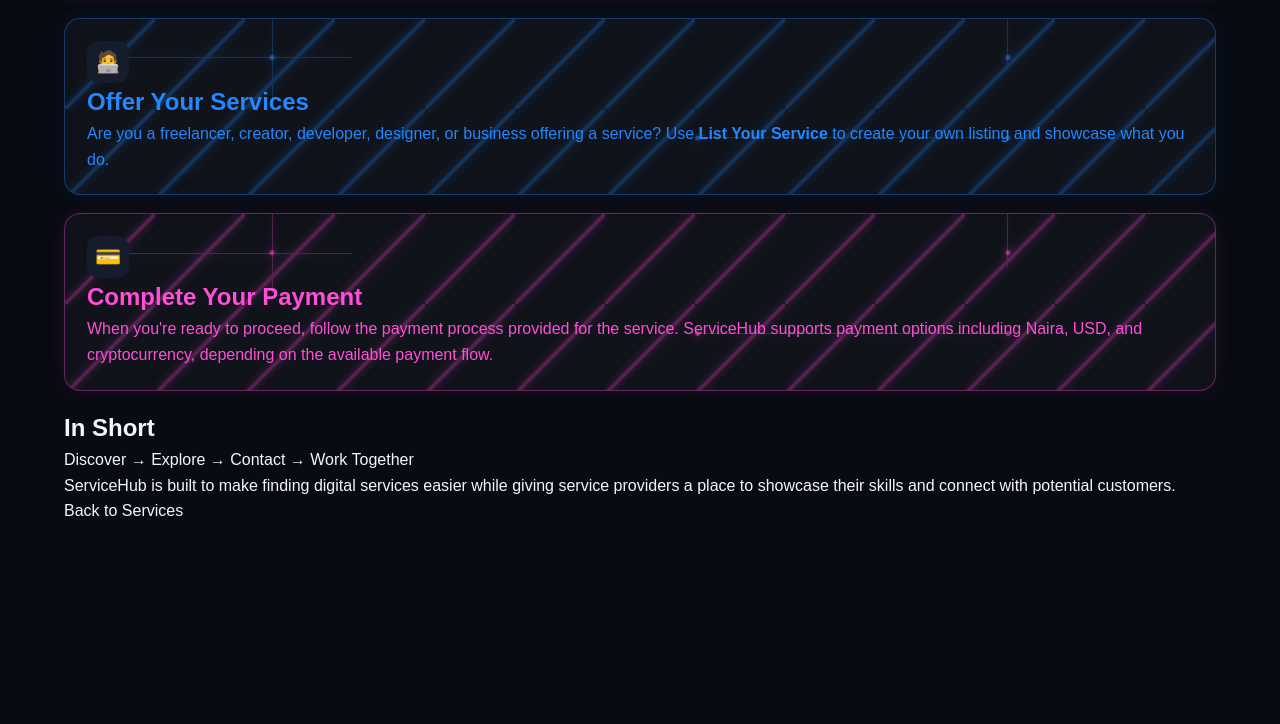
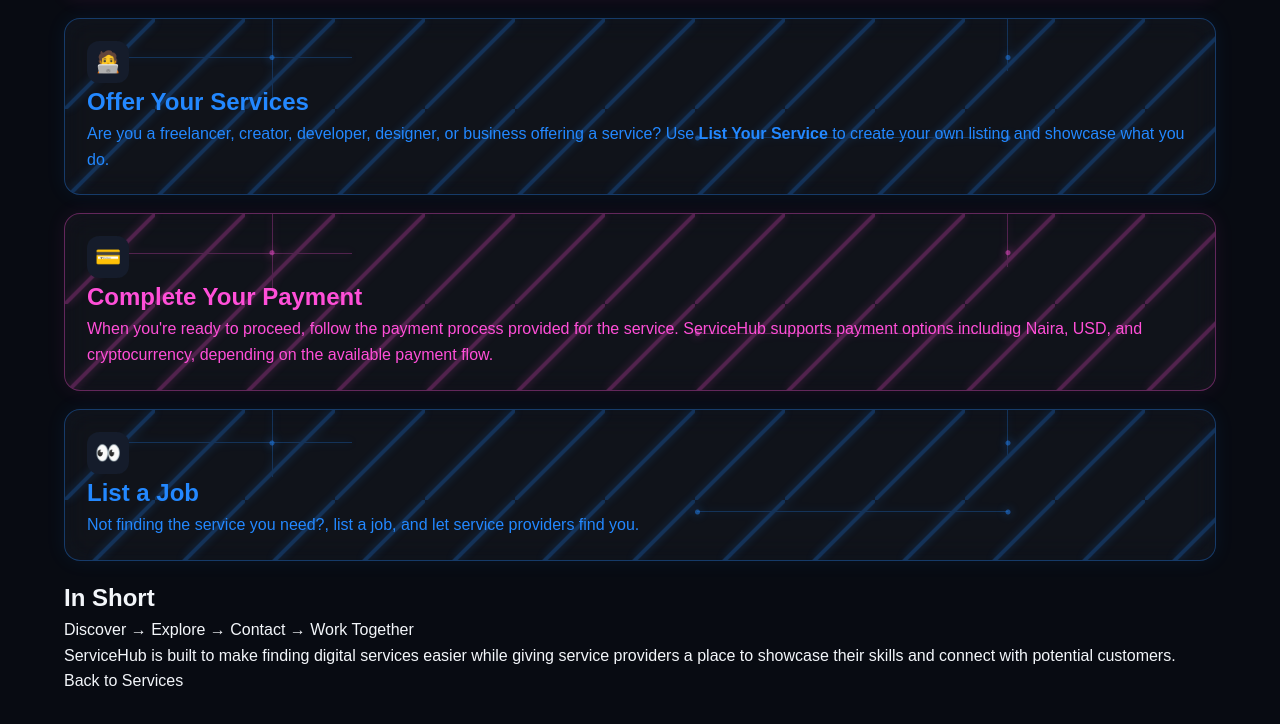
Before and after one commit to solacediamond/Servicehub, a website: page how-it-works.html in a window 1280 px wide. Shown: the part 810-1534 px from the top of the page. Before the commit the page ends 1404 px from the top, so only its background shows below. Drawn offline with Linux system fonts and the light colour scheme; no server answers.

Commit message:
Add files via upload

```diff
--- a/how-it-works.html
+++ b/how-it-works.html
@@ -164,6 +164,22 @@
                 </div>
 
             </div>
+<!-- STEP 6 -->
+            <div class="service-detail-card">
+
+                <div class="payment-method-icon">
+                    👀
+                </div>
+
+                <div>
+                    <h2>List a Job</h2>
+
+                    <p>
+Not finding the service you need?, list a job, and let service providers find you.
+                    </p>
+                </div>
+
+            </div>
 
 
             <!-- SUMMARY -->
```
